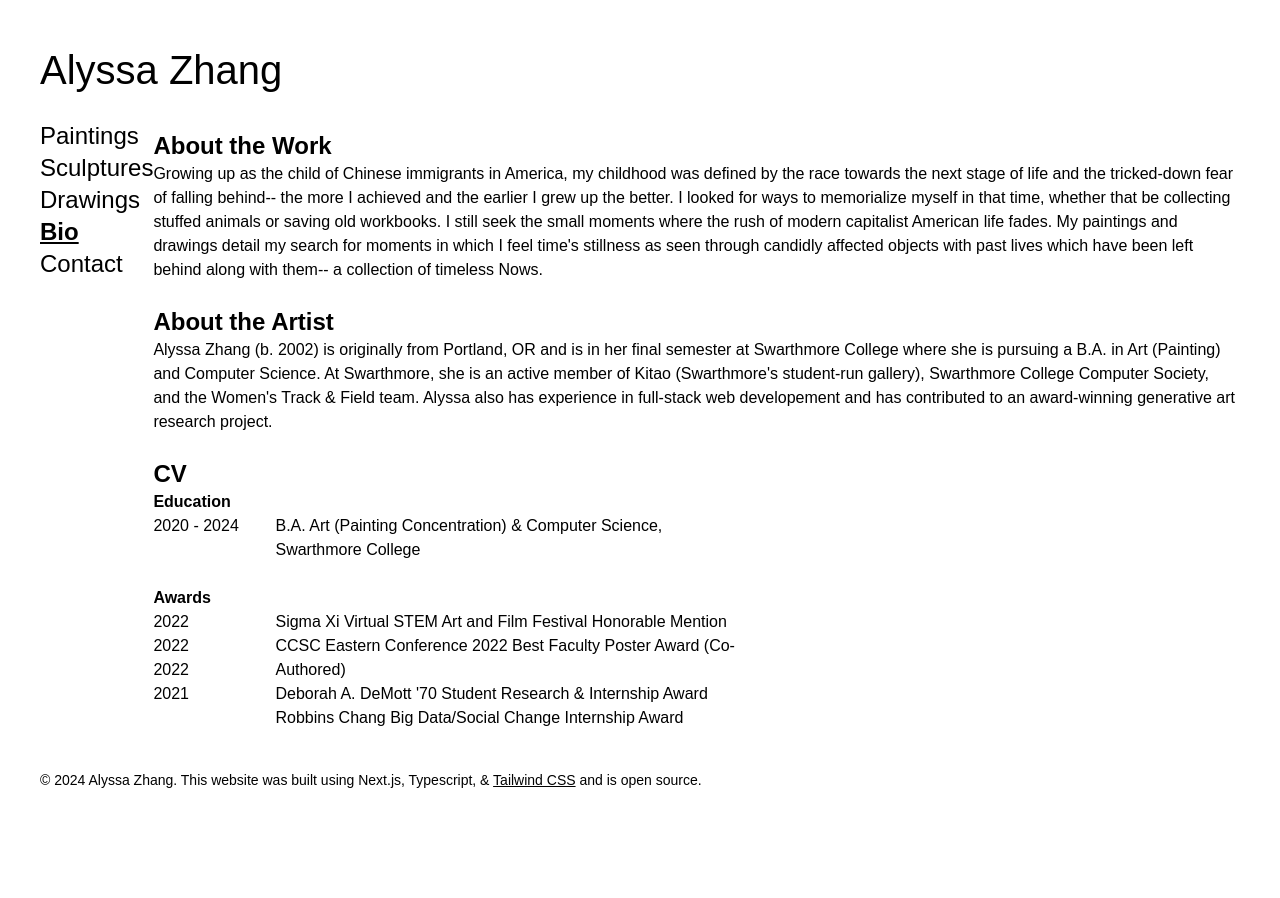
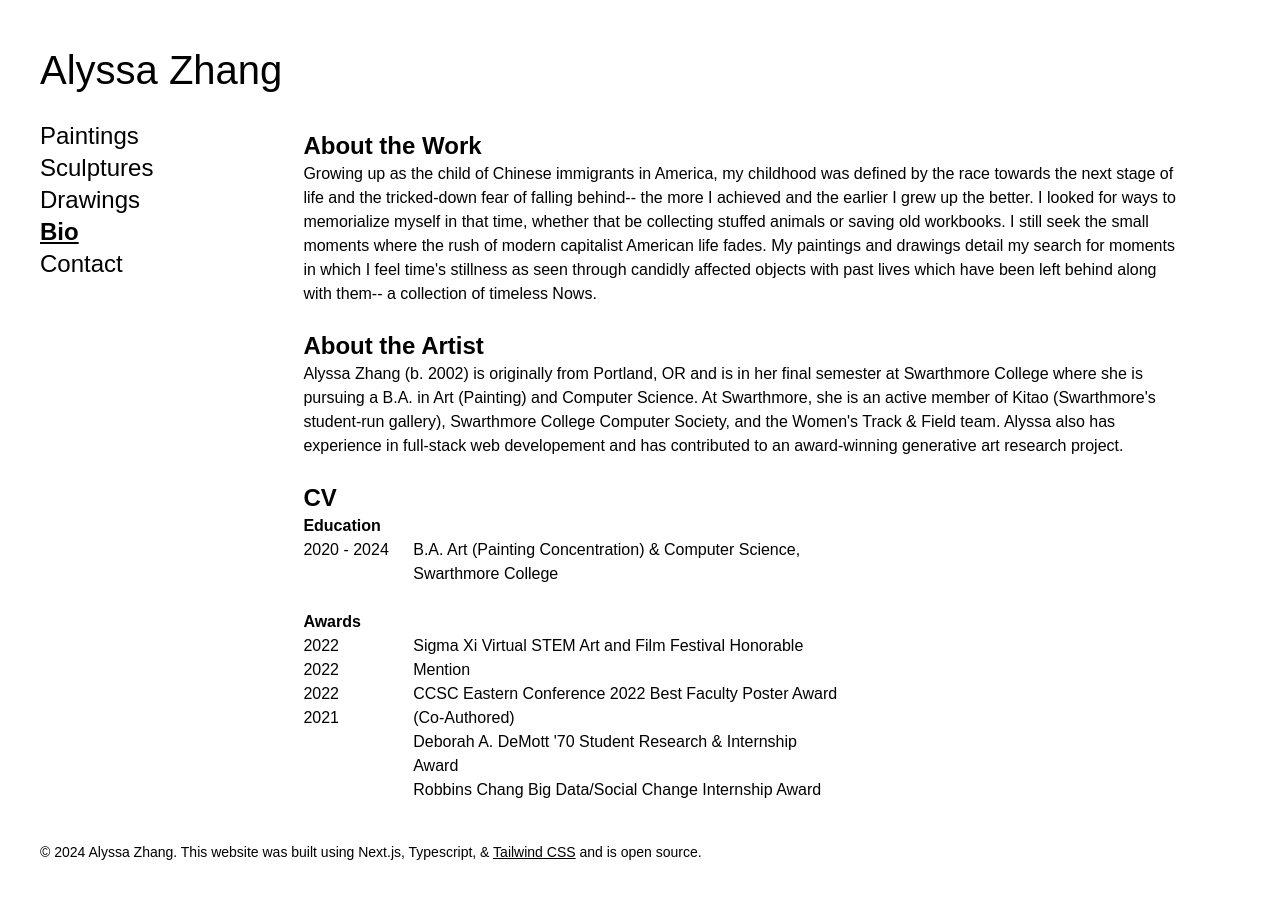
Before and after one commit to amzhang02/art-site, a Next.js app: page /bio in a window 1280 px wide. Shown: the top 898 px of the page. Before the commit the page ends 830 px from the top, so only its background shows below. Built offline with nearby package versions, Linux system fonts and the light colour scheme; a web font is replaced by a local one.

Commit message:
fixed header bug & layout issues

```diff
--- a/app/bio/page.tsx
+++ b/app/bio/page.tsx
@@ -1,7 +1,7 @@
 export default function Bio() {
     return (<>
         <h2 className="text-black text-2xl font-bold">About the Work</h2>
-        <p>
+        <p className="mr-[100px]">
             Growing up as the child of Chinese immigrants in America, my childhood was defined by the race towards the
             next stage of life and the tricked-down fear of falling behind-- the more I achieved and the earlier I grew up the better.
             I looked for ways to memorialize myself in that time, whether that be collecting stuffed animals or saving old workbooks.
@@ -11,7 +11,7 @@ export default function Bio() {
         </p>
         <br/>
         <h2 className="text-black text-2xl font-bold">About the Artist</h2>
-        <p>
+        <p className="mr-[100px]">
             Alyssa Zhang (b. 2002) is originally from Portland, OR and is in her final semester at Swarthmore College where she
             is pursuing a B.A. in Art (Painting) and Computer Science. At Swarthmore, she is an active member of Kitao
             (Swarthmore's student-run gallery), Swarthmore College Computer Society, and the Women's Track & Field team. Alyssa also
--- a/app/layout.tsx
+++ b/app/layout.tsx
@@ -51,7 +51,7 @@ export default function RootLayout({
       <body className={abhaya_libre.className}>
         <div className="flex flex-row justify-between">
           <h1 className='w-[273px] h-[40px] text-black text-[40px] font-normal ml-10 mt-10'>
-            <Link onClick = {handleClick} href={'/'}>Alyssa Zhang</Link>
+            <Link href={'/'}>Alyssa Zhang</Link>
           </h1>
           <div className="mr-10 mt-10 lg:hidden">
             <Hamburger onToggle={handleClick} toggled = {isOpen}/>
@@ -63,7 +63,7 @@ export default function RootLayout({
         {!isOpen &&
           <div className='flex ml-10'>
             <Nav />
-            <div className='mt-[50px] mr-[40px]'>
+            <div className='pt-[50px] pl-[150px]'>
               {children}
             </div>
           </div>
--- a/app/nav.tsx
+++ b/app/nav.tsx
@@ -7,7 +7,7 @@ const pages = [{ title: 'Paintings', link: 'paintings' }, { title: 'Sculptures',
 
 export default function Nav({handleClick} : any) {
   return (
-    <div className='w-[273px] text-black text-2xl font-normal mt-10 hidden sm:block'>
+    <div className='text-black text-2xl font-normal mt-10 hidden sm:block'>
       {pages.map(page => <NavItem page={page} key={page.link} handleClick={handleClick}/>)}
     </div>
   )
```
